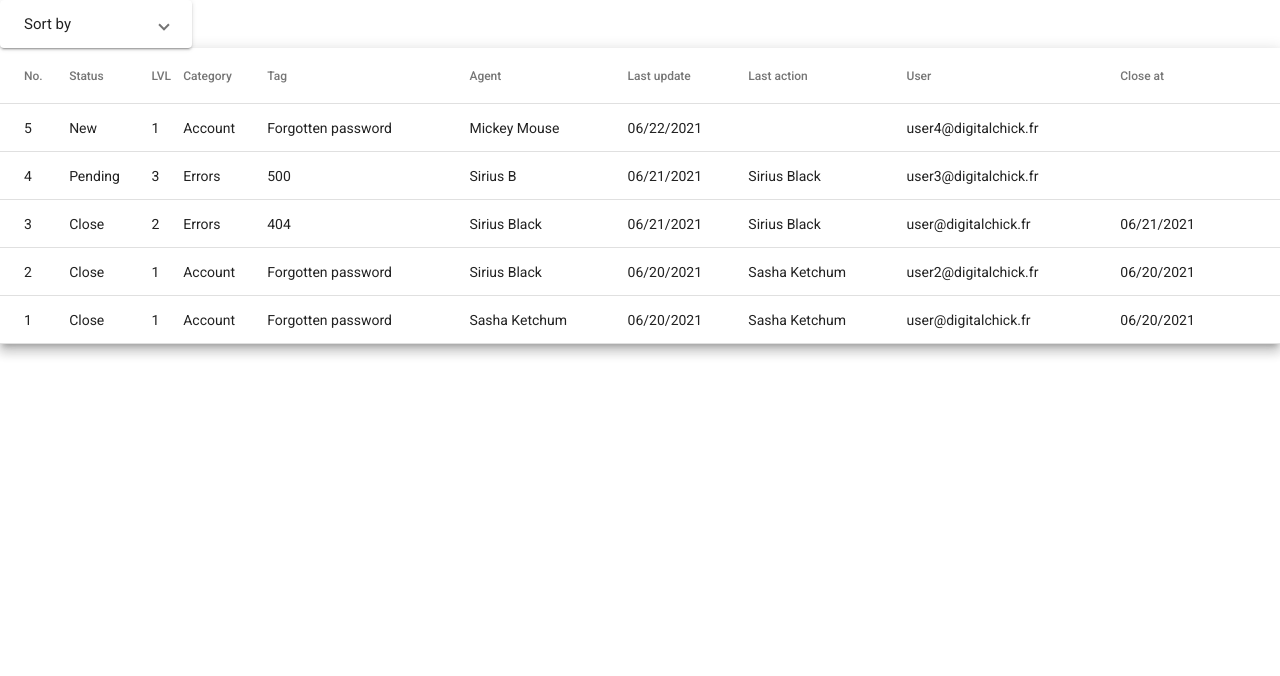
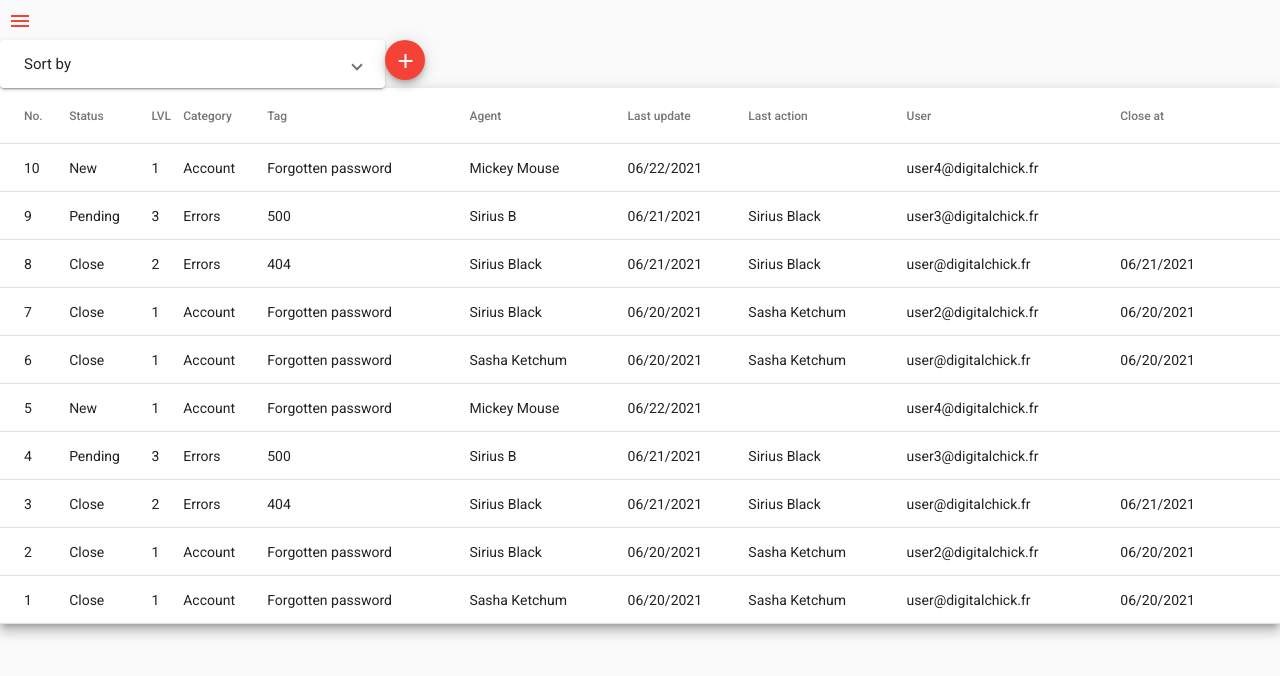
Before and after one commit to chanoir2303/angular-dc_ticket, an Angular app: page / in a window 1280 px wide. Shown: the top 676 px of the page. Built offline with nearby package versions, Linux system fonts and the light colour scheme.

Commit message:
add backlog-tools && modify app, backlog, backlog-selector

```diff
--- a/src/app/app.component.css
+++ b/src/app/app.component.css
@@ -0,0 +1,15 @@
+.container {
+  width: 100%;
+  height: 100%;
+}
+
+.sidenav-button {
+  display: flex;
+  flex-direction: column;
+  align-items: center;
+  justify-content: center;
+}
+
+.left-sidenav {
+  padding: 40px;
+}
--- a/src/app/app.component.html
+++ b/src/app/app.component.html
@@ -1,2 +1,19 @@
-<app-backlog-selector></app-backlog-selector>
-<app-backlog></app-backlog>
+
+<mat-drawer-container class="container" autosize>
+  <mat-drawer #drawer class="left-sidenav" mode="side">
+    <mat-list>
+      <mat-list-item><mat-icon>view_list</mat-icon>Backlog</mat-list-item>
+      <mat-divider></mat-divider>
+      <mat-list-item><mat-icon>support_agent</mat-icon>Team</mat-list-item>
+      <mat-divider></mat-divider>
+      <mat-list-item><mat-icon>leaderboard</mat-icon>Stats</mat-list-item>
+
+    </mat-list>
+  </mat-drawer>
+  <button type="button" mat-button (click)="drawer.toggle()" mat-icon-button color="warn" aria-label="Example icon button with a menu icon">
+    <mat-icon>menu</mat-icon>
+  </button>
+  <app-backlog-tools></app-backlog-tools>
+  <app-backlog></app-backlog>
+
+</mat-drawer-container>
--- a/src/app/app.component.ts
+++ b/src/app/app.component.ts
@@ -6,5 +6,7 @@ import { Component } from '@angular/core';
   styleUrls: ['./app.component.css']
 })
 export class AppComponent {
+
+  showFiller = false;
   title = 'dc-ticket';
 }
--- a/src/app/backlog-selector/backlog-selector.component.css
+++ b/src/app/backlog-selector/backlog-selector.component.css
@@ -1,7 +1,3 @@
 .mat-form-field + .mat-form-field {
   margin-left: 8px;
 }
-
-mat-expansion-panel {
-  width: 15%;
-}
--- a/src/app/backlog-selector/backlog-selector.component.html
+++ b/src/app/backlog-selector/backlog-selector.component.html
@@ -6,6 +6,7 @@
         Sort by
       </mat-panel-title>
     </mat-expansion-panel-header>
+
     <mat-slide-toggle
       [color]="color"
       [checked]="checked"
--- /dev/null
+++ b/src/app/backlog-tools/backlog-tools.component.css
@@ -0,0 +1,3 @@
+div {
+  display: flex;
+}
--- /dev/null
+++ b/src/app/backlog-tools/backlog-tools.component.html
@@ -0,0 +1,6 @@
+<div>
+  <app-backlog-selector></app-backlog-selector>
+  <button mat-mini-fab color="warn" aria-label="Example icon button with a home icon">
+    <mat-icon>add</mat-icon>
+  </button>
+</div>
--- /dev/null
+++ b/src/app/backlog-tools/backlog-tools.component.ts
@@ -0,0 +1,15 @@
+import { Component, OnInit } from '@angular/core';
+
+@Component({
+  selector: 'app-backlog-tools',
+  templateUrl: './backlog-tools.component.html',
+  styleUrls: ['./backlog-tools.component.css']
+})
+export class BacklogToolsComponent implements OnInit {
+
+  constructor() { }
+
+  ngOnInit(): void {
+  }
+
+}
--- a/src/app/mock-ticket.ts
+++ b/src/app/mock-ticket.ts
@@ -1,6 +1,66 @@
 import {TicketTemplate} from "./ticket";
 
 export const BACKLOG_DATA: TicketTemplate[] = [
+  {
+    id: 10,
+    status: "New",
+    lvl: 1,
+    category: "Account",
+    tag: "Forgotten password",
+    agent: "Mickey Mouse",
+    lastUpdateTimestamp: "06/22/2021",
+    lastUpdateAgent: "",
+    userMail: "user4@digitalchick.fr",
+    closeTimestamp: ""
+  },
+  {
+    id: 9,
+    status: "Pending",
+    lvl: 3,
+    category: "Errors",
+    tag: "500",
+    agent: "Sirius B",
+    lastUpdateTimestamp: "06/21/2021",
+    lastUpdateAgent: "Sirius Black",
+    userMail: "user3@digitalchick.fr",
+    closeTimestamp: ""
+  },
+  {
+    id: 8,
+    status: "Close",
+    lvl: 2,
+    category: "Errors",
+    tag: "404",
+    agent: "Sirius Black",
+    lastUpdateTimestamp: "06/21/2021",
+    lastUpdateAgent: "Sirius Black",
+    userMail: "user@digitalchick.fr",
+    closeTimestamp: "06/21/2021"
+  },
+  {
+    id: 7,
+    status: "Close",
+    lvl: 1,
+    category: "Account",
+    tag: "Forgotten password",
+    agent: "Sirius Black",
+    lastUpdateTimestamp: "06/20/2021",
+    lastUpdateAgent: "Sasha Ketchum",
+    userMail: "user2@digitalchick.fr",
+    closeTimestamp: "06/20/2021"
+  },
+  {
+    id: 6,
+    status: "Close",
+    lvl: 1,
+    category: "Account",
+    tag: "Forgotten password",
+    agent: "Sasha Ketchum",
+    lastUpdateTimestamp: "06/20/2021",
+    lastUpdateAgent: "Sasha Ketchum",
+    userMail: "user@digitalchick.fr",
+    closeTimestamp: "06/20/2021"
+  },
   {
     id: 5,
     status: "New",
```
Also changed, not shown: src/app/app.module.ts (+16 -2 lines), 1 other file (tests, documents, lock files or other folders).
